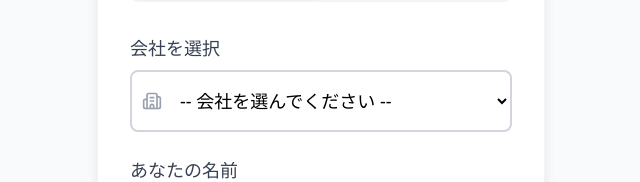
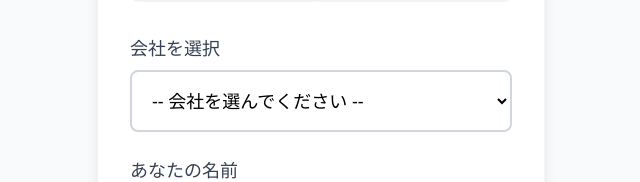
Before and after one commit to panchi1225/hazard-report, a React (Vite) app: page /#/login in a window 1280 px wide. Shown: the part 279-461 px from the top of the page, without its empty margins (319-959 px from the left). Built offline with nearby package versions, Linux system fonts and the light colour scheme; no server answers; the database is empty.

Commit message:
Fix overlap in company select placeholder on login

```diff
--- a/src/pages/Login.tsx
+++ b/src/pages/Login.tsx
@@ -5,7 +5,7 @@ import { masterService } from '../services/masterService';
 import { Employee, CompanyType } from '../types';
 import { Button } from '../components/Button';
 import { APP_NAME_JA, COMMON_USER_PASSWORD, ADMIN_PASSWORD } from '../utils/constants';
-import { ShieldAlert, User, Lock, Shield, UserPlus, Building2 } from 'lucide-react';
+import { ShieldAlert, User, Lock, Shield, UserPlus } from 'lucide-react';
 
 export const Login: React.FC = () => {
   const [isAdminMode, setIsAdminMode] = useState(false);
@@ -127,12 +127,8 @@ export const Login: React.FC = () => {
                   <label className="block text-gray-700 font-medium mb-2 text-lg">
                     会社を選択
                   </label>
-                  <div className="relative">
-                    <div className="absolute inset-y-0 left-0 pl-3 flex items-center pointer-events-none">
-                      <Building2 className="text-gray-400" size={20} />
-                    </div>
                   <select
-                      className="w-full pl-11 pr-4 py-4 border-2 border-gray-300 rounded-lg text-lg focus:border-blue-500 focus:ring-2 focus:ring-blue-200 outline-none bg-white font-medium"
+                    className="w-full px-4 py-4 border-2 border-gray-300 rounded-lg text-lg focus:border-blue-500 focus:ring-2 focus:ring-blue-200 outline-none bg-white font-medium"
                     value={selectedCompanyType}
                     onChange={(e) => {
                       setSelectedCompanyType(e.target.value as CompanyType);
@@ -143,7 +139,6 @@ export const Login: React.FC = () => {
                     <option value="matsuura">松浦建設株式会社</option>
                     <option value="partner">協力会社</option>
                   </select>
-                  </div>
                 </div>
 
                 <div>
```
Lines whose indentation alone changed are shown as unchanged.
